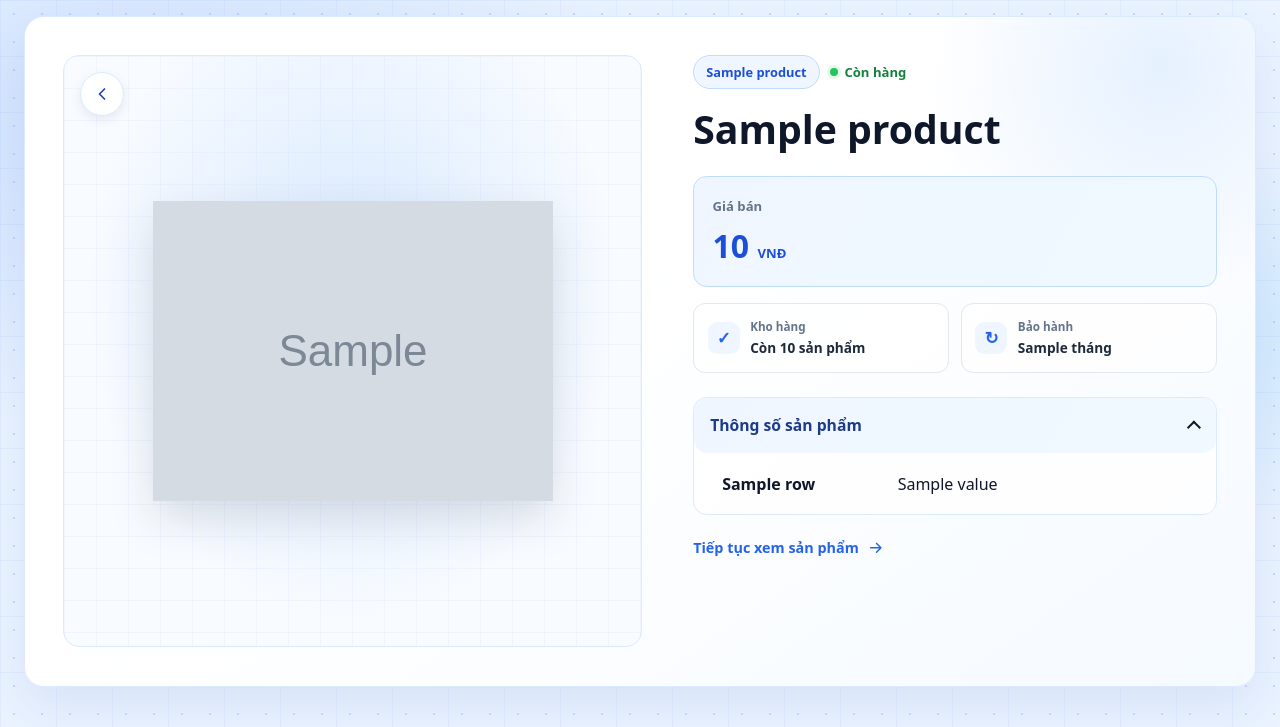
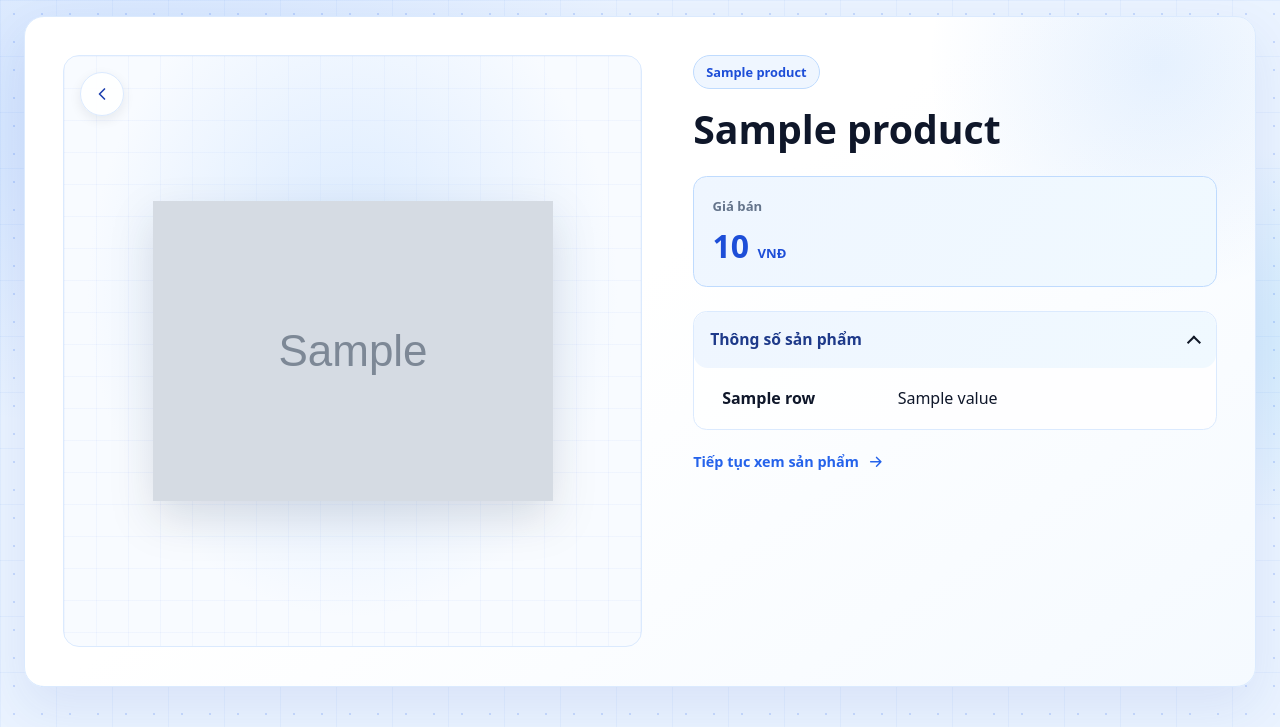
Before and after one commit to Scorp150324/webapp_store, a Flask app: template templates/customer/product_detail.html in a window 1280 px wide. Shown: the top 727 px of the page. Run offline with Flask 3, Linux system fonts and the light colour scheme; the template is opened without the code that fills it: most values are stand-ins (such as "Sample title", 1, 10 or a date in 2020); grey boxes marked "Sample" are stand-in pictures; style sheets or scripts are compiled from the project's sources; parts of the project's set-up code (start-up, migrations or seed data) failed here and were passed over.

Commit message:
Hide inventory and warranty information on the product detail page

```diff
--- a/controllers/admin/products/__init__.py
+++ b/controllers/admin/products/__init__.py
@@ -24,7 +24,7 @@ def handle_action(connection, action):
             "category_id": form_int("category_id", minimum=1, optional=True),
             "supplier_id": form_int("supplier_id", minimum=1, optional=True),
             "main_image": form_value("main_image", maximum=500) or None,
-            "specifications": form_value("specifications") or None,
+            "specifications": (form_value("specifications").replace(",", ";") or None),
             "cost_price": form_decimal("cost_price"),
             "selling_price": form_decimal("selling_price"),
             "warranty_months": form_int("warranty_months", minimum=0),
--- a/controllers/customer/products.py
+++ b/controllers/customer/products.py
@@ -12,7 +12,9 @@ logger = logging.getLogger(__name__)
 
 def _parse_specifications(specifications):
     rows = []
-    for item in re.split(r",\s*|\r?\n", specifications or ""):
+    # Specifications use semicolons (or line breaks) as separators. Do not
+    # split on commas because commas may be part of a specification value.
+    for item in re.split(r";\s*|\r?\n", specifications or ""):
         item = item.strip()
         if not item:
             continue
--- a/static/css/dashboard.css
+++ b/static/css/dashboard.css
@@ -572,6 +572,8 @@ body.dashboard-tech-body .dashboard-title .dashboard-eyebrow {
 
 .employee-search {
     display: grid;
+    min-width: 0;
+    max-width: 100%;
     gap: 0.45rem;
     margin: 0 0 0.85rem;
     padding: 0.85rem 1rem;
@@ -592,8 +594,10 @@ body.dashboard-tech-body .dashboard-title .dashboard-eyebrow {
 }
 
 .employee-search-controls input {
+    box-sizing: border-box;
     flex: 1;
     min-width: 0;
+    width: 100%;
     padding: 0.65rem 0.8rem;
     border: 1px solid #94a3b8;
     border-radius: 0.55rem;
@@ -607,12 +611,14 @@ body.dashboard-tech-body .dashboard-title .dashboard-eyebrow {
 }
 
 .employee-search-controls button {
+    box-sizing: border-box;
     padding: 0.6rem 1rem;
     border: 0;
     border-radius: 0.55rem;
     background: #1d4ed8;
     color: #fff;
     font-weight: 700;
+    white-space: nowrap;
     cursor: pointer;
 }
 
@@ -990,6 +996,21 @@ body.dashboard-tech-body .dashboard-title .dashboard-eyebrow {
         padding: 0.85rem;
     }
 
+    .employee-search {
+        padding: 0.75rem;
+    }
+
+    .employee-search-controls {
+        display: grid;
+        grid-template-columns: minmax(0, 1fr);
+    }
+
+    .employee-search-controls input,
+    .employee-search-controls button {
+        width: 100%;
+        min-width: 0;
+    }
+
     .dashboard-form-grid,
     .inventory-layout,
     .inventory-history,
--- a/templates/customer/product_detail.html
+++ b/templates/customer/product_detail.html
@@ -45,50 +45,12 @@
                 {% if product.CategoryName %}
                 <span class="product-detail-category">{{ product.CategoryName }}</span>
                 {% endif %}
-                {% if product.StockQuantity|int > 0 %}
-                <span class="product-detail-stock is-available">
-                    <span aria-hidden="true"></span>Còn hàng
-                </span>
-                {% else %}
-                <span class="product-detail-stock is-unavailable">
-                    <span aria-hidden="true"></span>Tạm hết hàng
-                </span>
-                {% endif %}
             </div>
             <h1 id="product-detail-title">{{ product.ProductName }}</h1>
 
             <div class="product-detail-price-card">
                 <span class="product-detail-price-label">Giá bán</span>
                 <p class="product-detail-price">{{ "{:,.0f}".format(product.SellingPrice) }} <span>VNĐ</span></p>
-            </div>
-
-            <div class="product-detail-highlights">
-                <div class="product-detail-highlight">
-                    <span class="product-detail-highlight-icon" aria-hidden="true">✓</span>
-                    <span>
-                        <strong>Kho hàng</strong>
-                        <small>
-                            {% if product.StockQuantity|int > 0 %}
-                            Còn {{ product.StockQuantity }} sản phẩm
-                            {% else %}
-                            Tạm hết hàng
-                            {% endif %}
-                        </small>
-                    </span>
-                </div>
-                <div class="product-detail-highlight">
-                    <span class="product-detail-highlight-icon" aria-hidden="true">↻</span>
-                    <span>
-                        <strong>Bảo hành</strong>
-                        <small>
-                            {% if product.WarrantyMonths|int > 0 %}
-                            {{ product.WarrantyMonths }} tháng
-                            {% else %}
-                            Đang cập nhật
-                            {% endif %}
-                        </small>
-                    </span>
-                </div>
             </div>
 
             <section class="product-specifications" aria-label="Thông số kỹ thuật">
--- a/templates/dashboard.html
+++ b/templates/dashboard.html
@@ -283,7 +283,7 @@
                     <label>Nhà cung cấp<select name="supplier_id"><option value="">Không chọn</option>{% for supplier in suppliers %}<option value="{{ supplier.SupplierID }}">{{ supplier.SupplierName }}</option>{% endfor %}</select></label>
                     <label>Giá nhập<input type="number" name="cost_price" min="0" step="0.01" required></label><label>Giá bán<input type="number" name="selling_price" min="0" step="0.01" required></label>
                     <label>Bảo hành (tháng)<input type="number" name="warranty_months" min="0" value="12" required></label><label>URL ảnh (nếu không tải ảnh lên)<input type="text" name="main_image" maxlength="500"></label><label>Ảnh sản phẩm (tối đa 5 MB)<input type="file" name="main_image_file" accept="image/gif,image/jpeg,image/png,image/webp"></label>
-                    <label class="wide-field">Thông số<textarea name="specifications" rows="2"></textarea></label>
+                    <label class="wide-field">Thông số (ngăn cách bằng dấu chấm phẩy)<textarea name="specifications" rows="2" placeholder="CPU: Core i5; RAM: 16GB; SSD: 512GB"></textarea></label>
                     <label class="check-field"><input type="checkbox" name="is_has_serial" value="1" checked> Quản lý serial</label><button type="submit">Tạo sản phẩm</button>
                 </form>
             </details>
@@ -306,7 +306,7 @@
                         <label>Nhà cung cấp<select name="supplier_id"><option value="">Không chọn</option>{% for supplier in suppliers %}<option value="{{ supplier.SupplierID }}" {% if supplier.SupplierID == product.SupplierID %}selected{% endif %}>{{ supplier.SupplierName }}</option>{% endfor %}</select></label>
                         <label>Giá nhập<input type="number" name="cost_price" value="{{ product.CostPrice }}" min="0" step="0.01" required></label><label>Giá bán<input type="number" name="selling_price" value="{{ product.SellingPrice }}" min="0" step="0.01" required></label>
                         <label>Bảo hành<input type="number" name="warranty_months" value="{{ product.WarrantyMonths }}" min="0" required></label><label>URL ảnh<input type="text" name="main_image" value="{{ product.MainImage or '' }}" maxlength="500"></label><label>Ảnh mới (tối đa 5 MB)<input type="file" name="main_image_file" accept="image/gif,image/jpeg,image/png,image/webp"></label>
-                        <label class="wide-field">Thông số<textarea name="specifications" rows="2">{{ product.Specifications or '' }}</textarea></label><label class="check-field"><input type="checkbox" name="is_has_serial" value="1" {% if product.IsHasSerial %}checked{% endif %}> Quản lý serial</label><button type="submit">Lưu thay đổi</button>
+                        <label class="wide-field">Thông số (ngăn cách bằng dấu chấm phẩy)<textarea name="specifications" rows="2" placeholder="CPU: Core i5; RAM: 16GB; SSD: 512GB">{{ product.Specifications or '' }}</textarea></label><label class="check-field"><input type="checkbox" name="is_has_serial" value="1" {% if product.IsHasSerial %}checked{% endif %}> Quản lý serial</label><button type="submit">Lưu thay đổi</button>
                     </form></details>
                     <form method="post" action="{{ url_for('dashboard.action', action='product-delete') }}" onsubmit="return confirm('Xóa sản phẩm này?')"><input type="hidden" name="csrf_token" value="{{ csrf_token }}"><input type="hidden" name="id" value="{{ product.ProductID }}"><button class="action-button action-button-delete" type="submit">Xóa</button></form></div></td>
                 </tr>{% else %}<tr><td colspan="6" class="table-empty">Chưa có sản phẩm.</td></tr>{% endfor %}</tbody>
```
Also changed, not shown: image/1b3a8ec84e688521110e5837dda02696.webp (added), thietbiphancung.sql.
